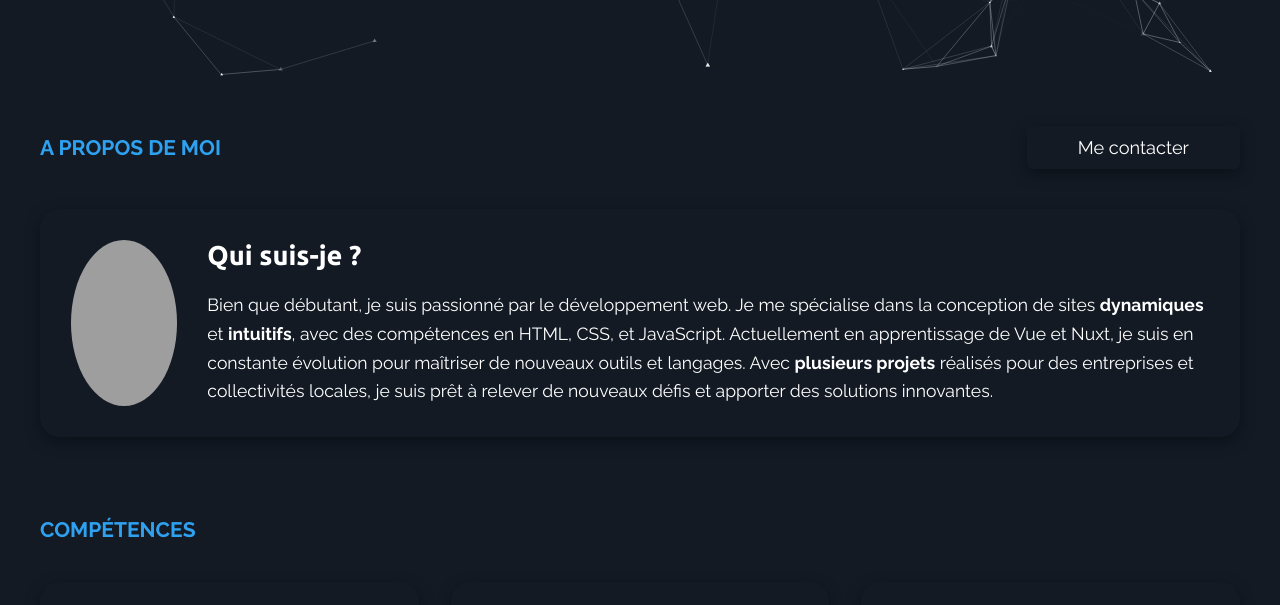
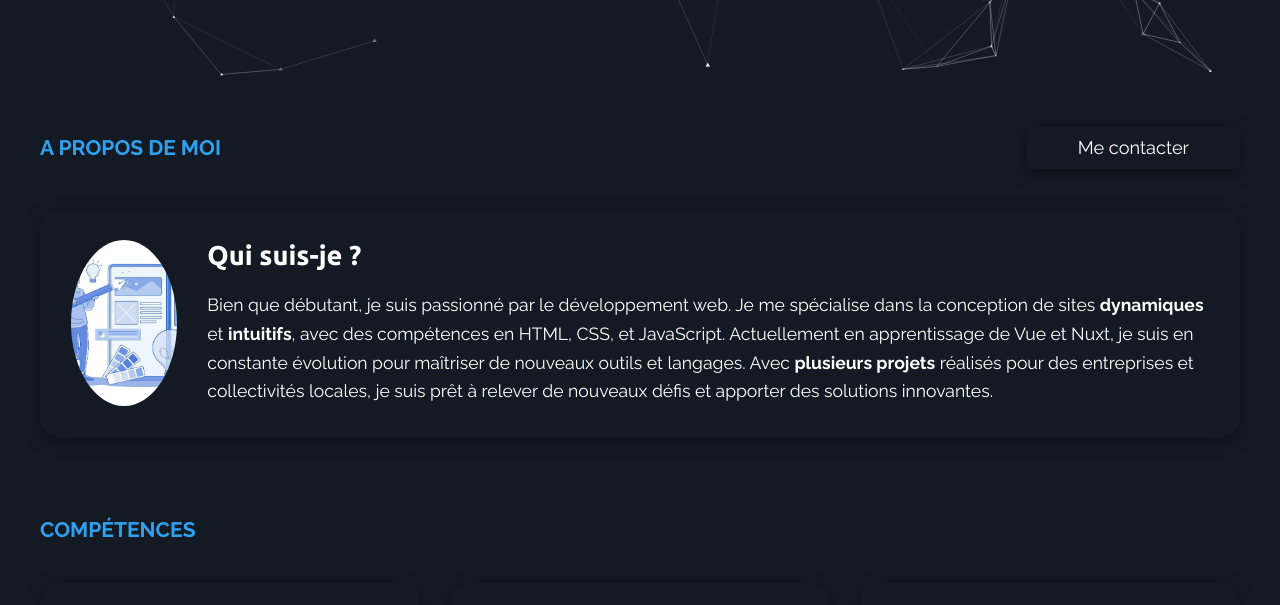
Before and after one commit to GregoryFnr/Portfolio, a PHP site: page / in a window 1280 px wide. Shown: the part 714-1319 px from the top of the page. Run offline with PHP 8.4, Linux system fonts and the light colour scheme; grey boxes are pictures that could not be loaded.

Commit message:
Update style.css

```diff
--- a/css/style.css
+++ b/css/style.css
@@ -148,7 +148,7 @@ header .info-text .scroll::before {
 }
 
 #about .card-profil {
-  background-image: url("/assets/design.png");
+  background-image: url("/assets/design.jpg");
   background-size: cover;
   background-position: center;
   width: 400px;
```
